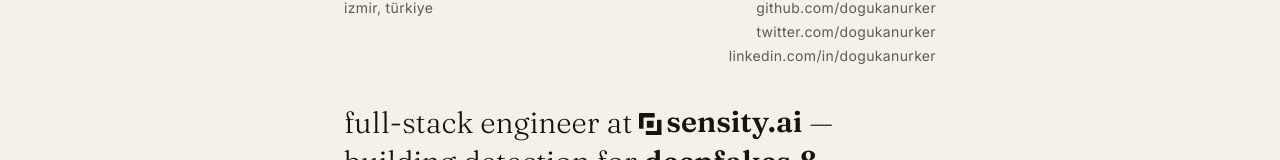
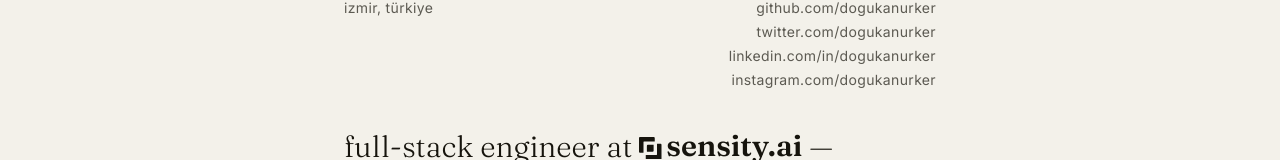
Before and after one commit to DogukanUrker/dogukanurker.com, a Next.js app in the folder app/: page /cv in a window 1280 px wide. Shown: the part 385-545 px from the top of the page. Built offline with nearby package versions, Linux system fonts and the light colour scheme; no server answers; the database is empty.

Commit message:
feat: add instagram to cv contacts and footer

```diff
--- a/app/src/app/cv/page.tsx
+++ b/app/src/app/cv/page.tsx
@@ -751,6 +751,9 @@ export default function CVPage() {
           <UnderlineLink href="https://linkedin.com/in/dogukanurker">
             linkedin
           </UnderlineLink>
+          <UnderlineLink href="https://instagram.com/dogukanurker">
+            instagram
+          </UnderlineLink>
         </nav>
       </footer>
     </main>
--- a/app/src/lib/cv.ts
+++ b/app/src/lib/cv.ts
@@ -210,6 +210,10 @@ export const contacts = [
     label: "linkedin.com/in/dogukanurker",
     href: "https://linkedin.com/in/dogukanurker",
   },
+  {
+    label: "instagram.com/dogukanurker",
+    href: "https://instagram.com/dogukanurker",
+  },
 ];
 
 // ─── GitHub stats ───────────────────────────────────────────────────────────
```
